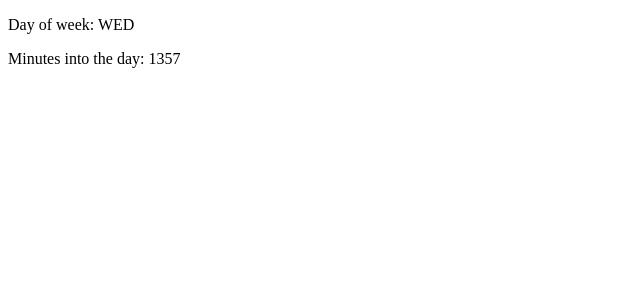
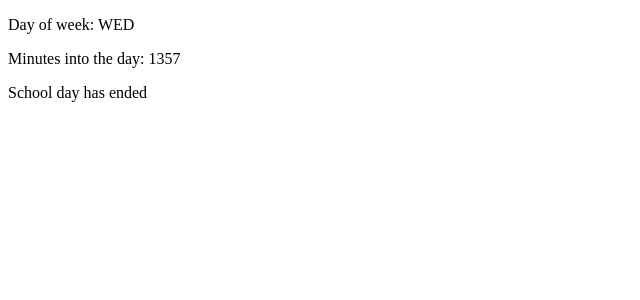
Before and after one commit to beck1888/k-today, a Next.js app: page / in a window 1280 px wide. Shown: the top 300 px of the page, without its empty margins (0-640 px from the left). Built offline with nearby package versions, Linux system fonts and the light colour scheme.

Commit message:
implement schedule fetching and current block display in Home component

```diff
--- a/src/app/page.tsx
+++ b/src/app/page.tsx
@@ -1,6 +1,24 @@
 'use client';
+import { useEffect, useState } from 'react';
+
+interface Event {
+  name: string;
+  timestamp: number;
+}
+
+interface DaySchedule {
+  events: Event[];
+  message?: string;
+}
+
+interface ScheduleData {
+  [key: string]: DaySchedule;
+}
 
 export default function Home() {
+  const [schedule, setSchedule] = useState<ScheduleData | null>(null);
+  const [currentBlock, setCurrentBlock] = useState<string>('Loading...');
+
   const getDayAbbreviation = () => {
     const days = ['SUN', 'MON', 'TUE', 'WED', 'THU', 'FRI', 'SAT'];
     return days[new Date().getDay()];
@@ -11,10 +29,47 @@ export default function Home() {
     return now.getHours() * 60 + now.getMinutes();
   };
 
+  const getCurrentBlock = (daySchedule: DaySchedule, currentTime: number) => {
+    const events = daySchedule.events;
+
+    for (let i = events.length - 1; i >= 0; i--) {
+      if (currentTime >= events[i].timestamp) {
+        if (i === events.length - 1) {
+          return 'School day has ended';
+        }
+        return `Current: ${events[i].name} (Until ${Math.floor(events[i + 1].timestamp / 60)}:${String(events[i + 1].timestamp % 60).padStart(2, '0')})`;
+      }
+    }
+    return 'School has not started';
+  };
+
+  useEffect(() => {
+    fetch('/data/dates.json')
+      .then(res => res.json())
+      .then((data: ScheduleData) => {
+        setSchedule(data);
+      });
+  }, []);
+
+  useEffect(() => {
+    if (schedule) {
+      const day = getDayAbbreviation();
+      const currentTime = getMinutesIntoDay();
+      const daySchedule = schedule[day];
+
+      if (daySchedule.message) {
+        setCurrentBlock(daySchedule.message);
+      } else {
+        setCurrentBlock(getCurrentBlock(daySchedule, currentTime));
+      }
+    }
+  }, [schedule]);
+
   return (
-    <div>
+    <div className="p-4">
       <p>Day of week: {getDayAbbreviation()}</p>
       <p>Minutes into the day: {getMinutesIntoDay()}</p>
+      <p className="mt-4 text-lg font-bold">{currentBlock}</p>
     </div>
   );
 }
```
